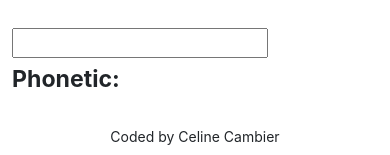
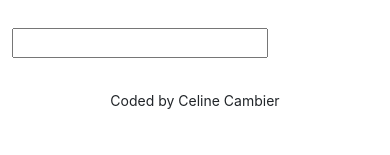
Before and after one commit to CelineCambier/dictionary-project, a React (Create React App) app: page / in a window 390 px wide. Shown: the part 182-337 px from the top of the page. Built offline with nearby package versions, Linux system fonts and the light colour scheme.

Commit message:
Corrected phonetic error

```diff
--- a/src/Results.js
+++ b/src/Results.js
@@ -5,8 +5,10 @@ export default function Results(props) {
   if (props.results) {
     return (
       <div className="Results">
-        <h2>{props.results.word}</h2>
-        <h3 className="phonetic"><strong>Phonetic: </strong>{props.results.phonetic}</h3>
+        <section>
+          <h2>{props.results.word}</h2>
+          <h3>{props.results.phonetic}</h3>
+        </section>
         {props.results.meanings?.map(function (meanings, index) {
           return (
             <div key={index}>
```
